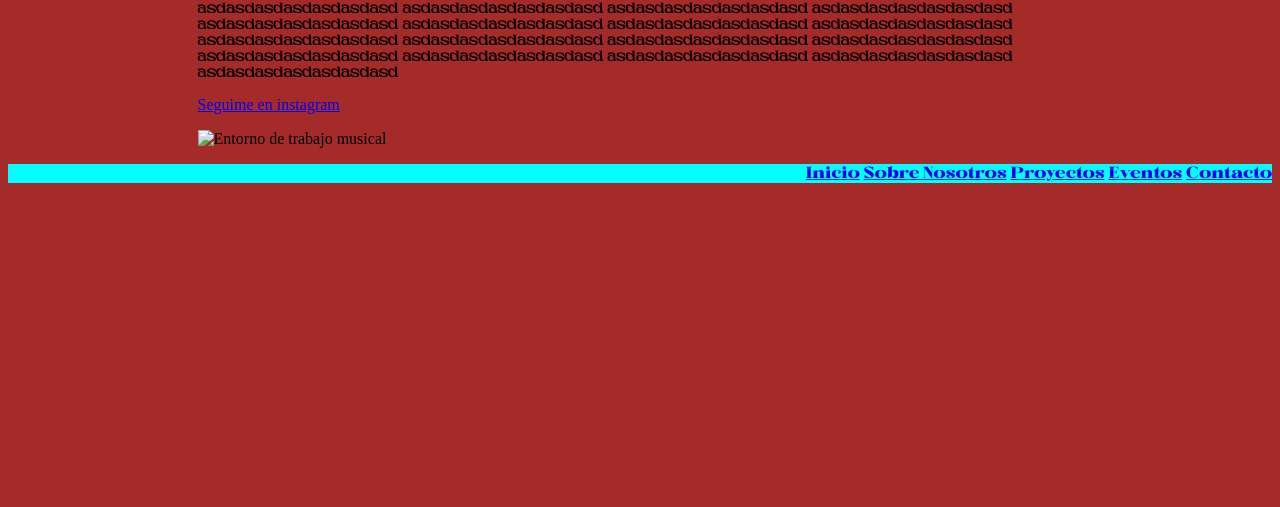
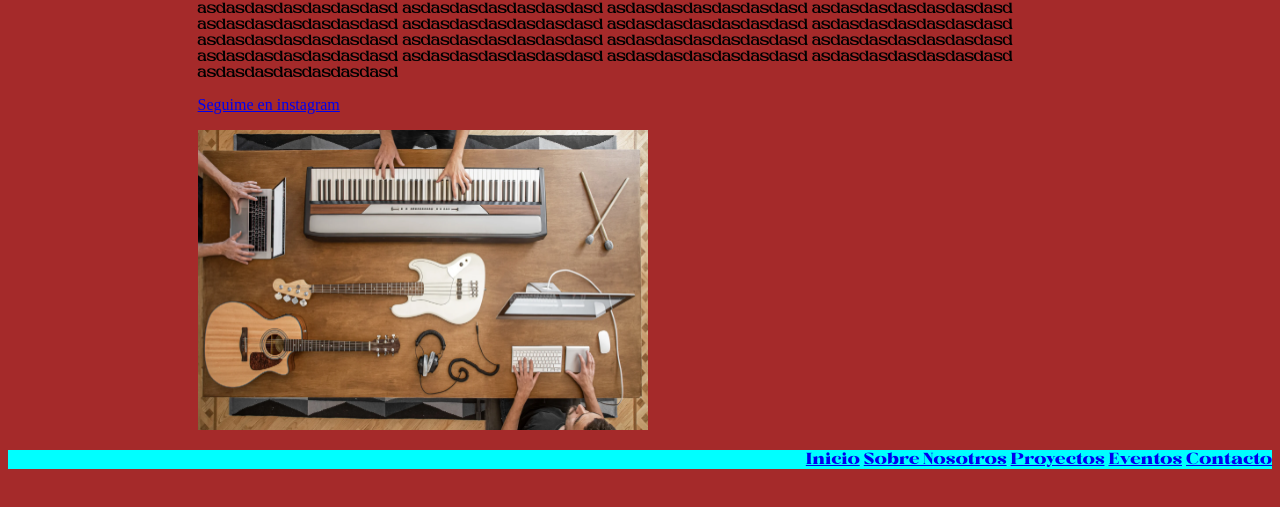
Before and after one commit to BMisfits00/sonic_records_webpage, a plain HTML site: page index.html in a window 1280 px wide. Shown: the part 215-722 px from the top of the page. Drawn offline with Linux system fonts and the light colour scheme; files whose address does not match are found by name.

Commit message:
corrigiendo las rutas de imagenes, el navbar

```diff
--- a/index.html
+++ b/index.html
@@ -62,7 +62,7 @@
 
           <section>
             <img
-            src="./multimeda/img/4 ideias de instrumentos musicais para vender no Mercado Livre.webp"
+            src="./multimedia/img/4 ideias de instrumentos musicais para vender no Mercado Livre.webp"
             alt="Entorno de trabajo musical" height= 300 width= 450
           />
           </section>
```
